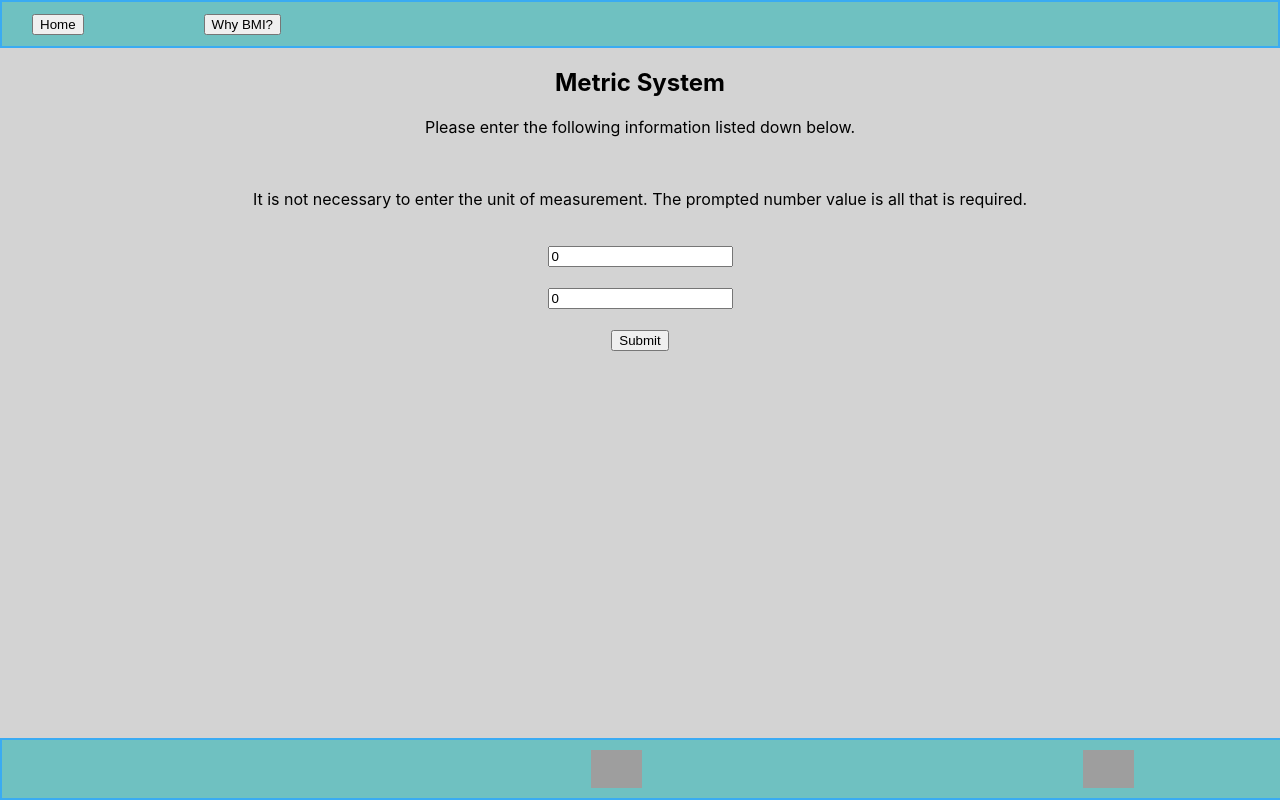
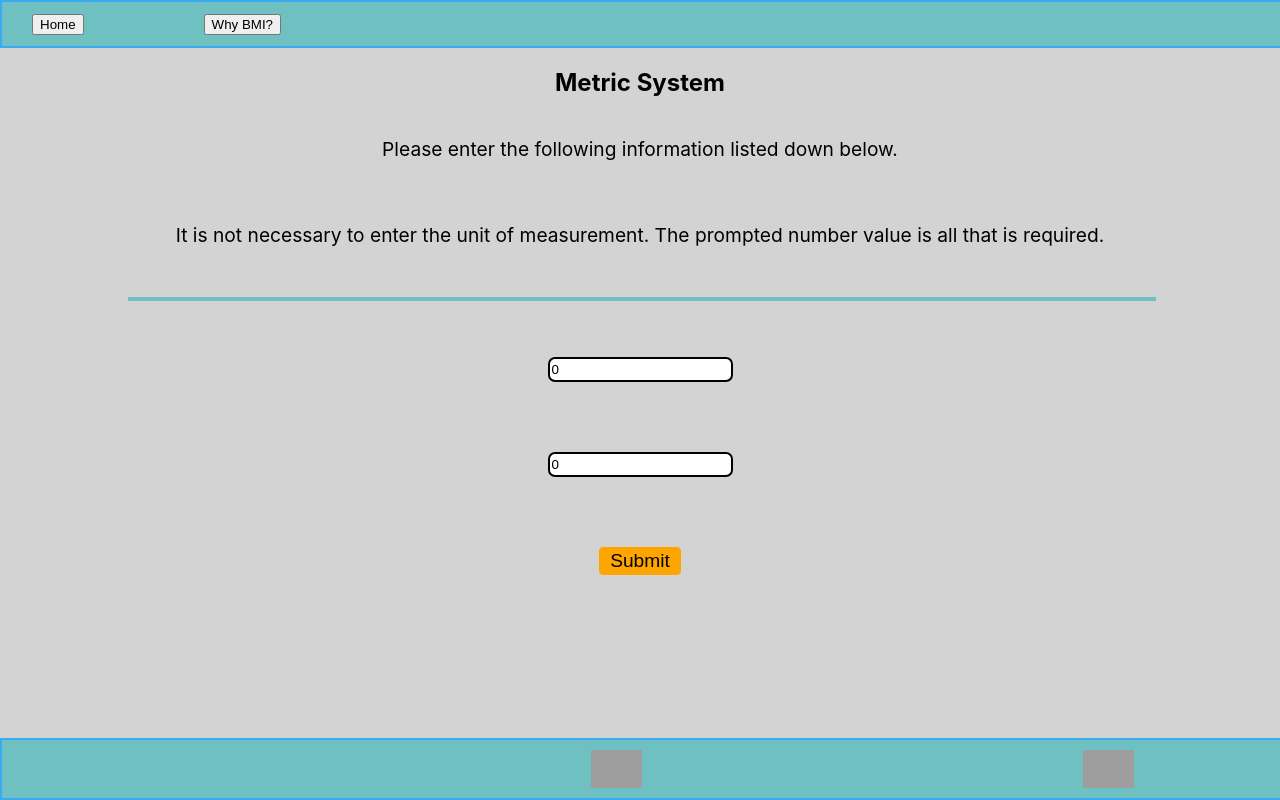
Before and after one commit to hammyhammer/bmi-calculator, a React (Create React App) app in the folder client/: page /metric in a window 1280 px wide. Built offline with nearby package versions, Linux system fonts and the light colour scheme; no server answers; grey boxes are pictures that could not be loaded.

Commit message:
metric results and page styled browser

```diff
--- a/client/src/App.css
+++ b/client/src/App.css
@@ -15,6 +15,7 @@ header {
   background-color: rgb(111, 193, 193);
   padding: 11px 0px 11px 0px;
   border: 2px solid rgb(58, 171, 242);
+  width: 100vw;
 }
 
 .home-button {
@@ -94,6 +95,59 @@ header {
   border: 1px solid orange;
   margin: 30px;
   font-size: 1.5vw;
+}
+
+.met-body {
+  margin: 40px 20px 50px 20px;
+  font-size: 1.5vw;
+}
+
+.met-horizontal {
+  position: absolute;
+  left: 10%;
+  width: 80%;
+  border: 2px solid rgb(111,193, 193);
+}
+
+.met-weight {
+  margin: 40px 0px 20px 0px;
+  padding: 3px 2px;
+  border-radius: 7px;
+  border: 2px solid black;
+}
+
+.met-height {
+  margin: 30px 0px 20px 0px;
+  padding: 3px 2px;
+  border-radius: 7px;
+  border: 2px solid black;
+}
+
+.met-submit-button {
+  background-color: orange;
+  border-radius: 4px;
+  padding: 2px 10px 2px 10px;
+  border: 1px solid orange;
+  margin: 30px;
+  font-size: 1.5vw;
+}
+
+.met-results-top {
+  margin: 40px;
+  font-size: 1.5vw;
+}
+
+.met-results-horizontal {
+  position: absolute;
+  left: 10%;
+  width: 80%;
+  border: 2px solid rgb(111,193, 193);
+}
+
+.results-met-bottom {
+  margin: 50px 80px 70px 80px;
+  font-size: 1.75vw;
+  padding: 30px 0px 0px 0px;
 }
 
 
```
